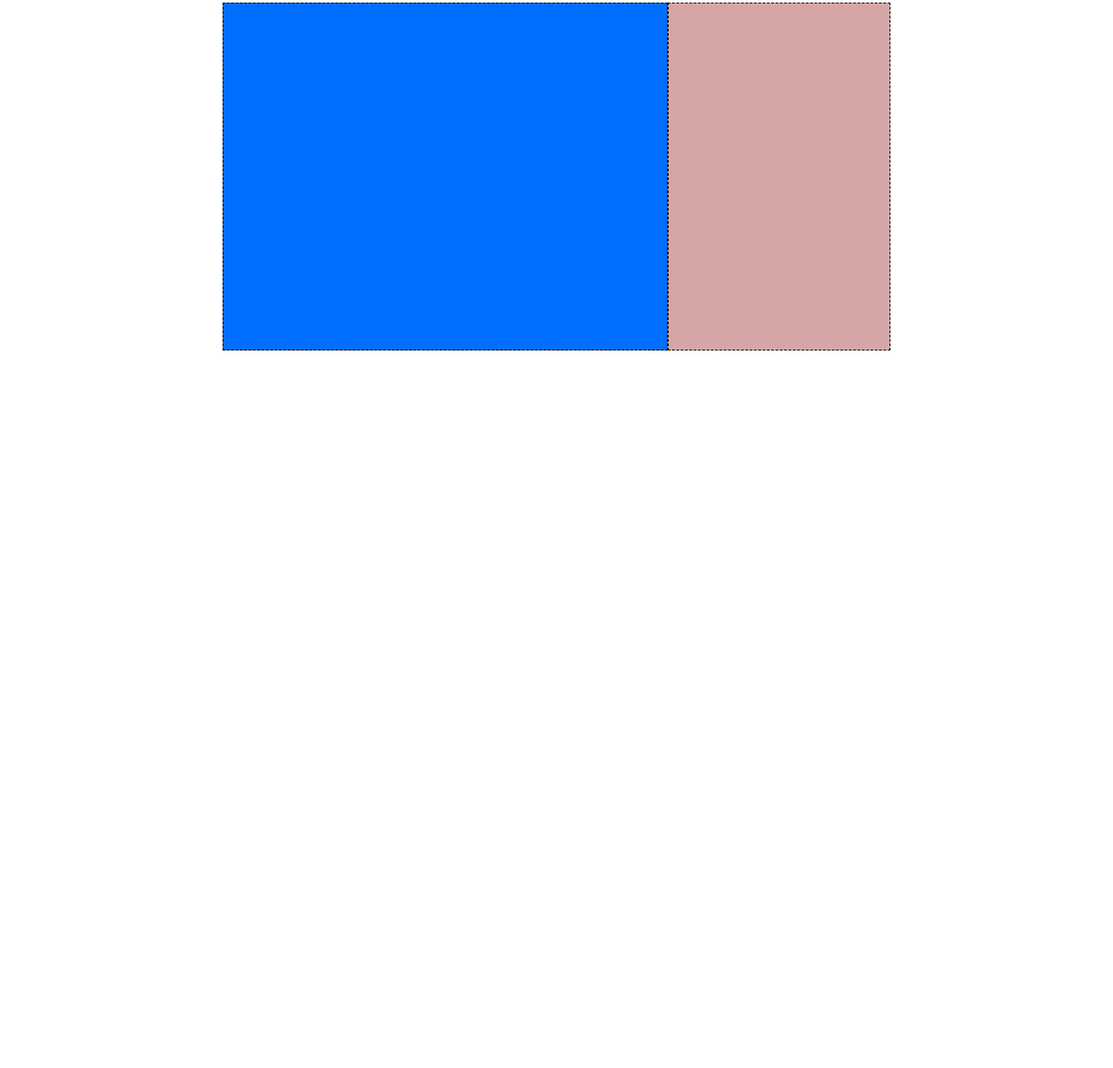
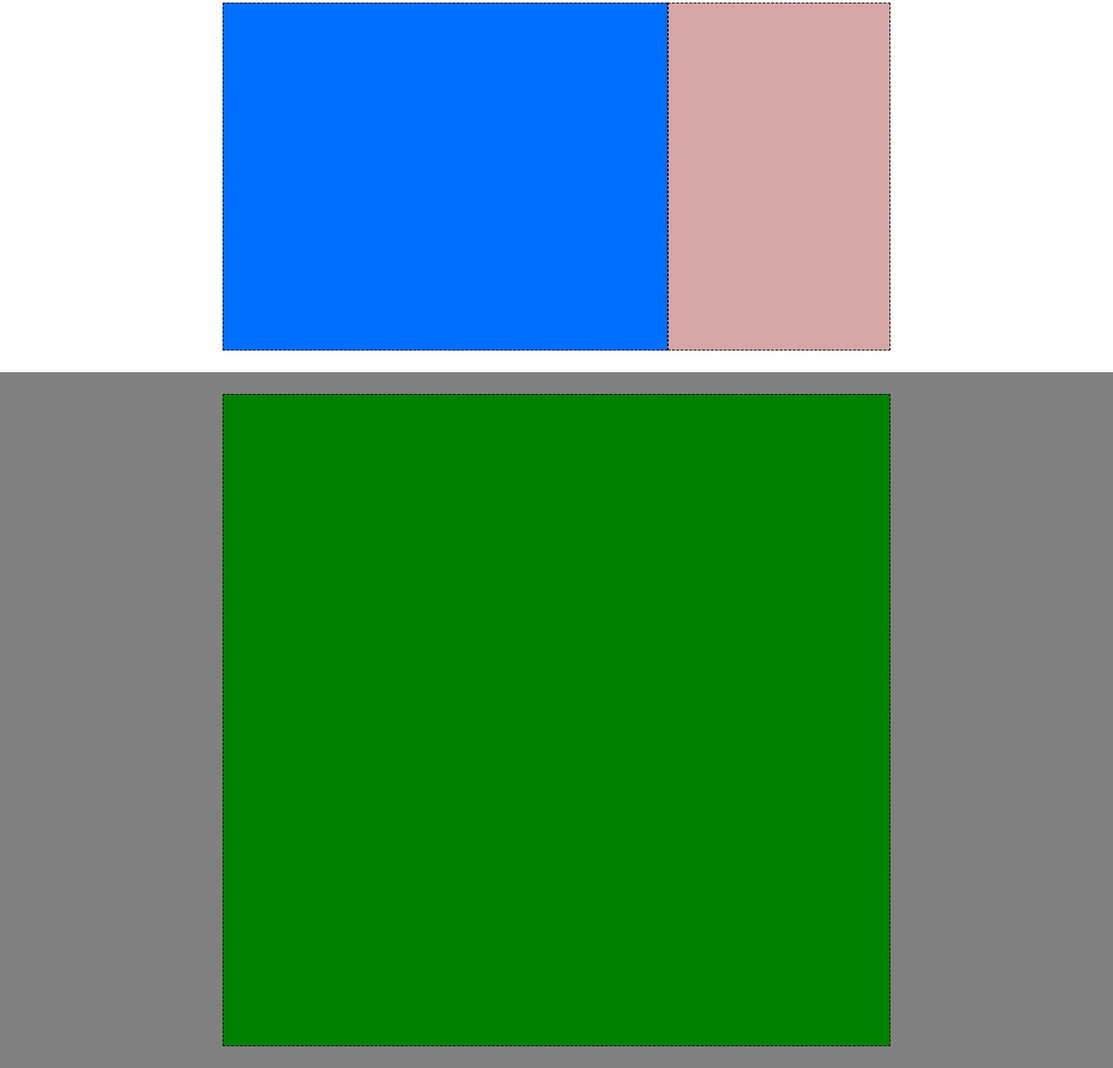
Before and after one commit to RiccardoGarbo/htmlcss-struttura-discord, a plain HTML site: page index.html in a window 1280 px wide. Shown: the part 1382-2610 px from the top of the page at 87% size. Before the commit the page ends 1810 px from the top, so only its background shows below. Drawn offline with Linux system fonts and the light colour scheme.

Commit message:
end main with content

```diff
--- a/index.html
+++ b/index.html
@@ -40,6 +40,10 @@
             <div class="content-1"></div>
             <div class="content-2"></div>
         </div>
+        <div class="container-content-big">
+            <div class="big-content"></div>     <!--contenuco grosso-->
+
+        </div>
 
     </main>
 
--- a/style.css
+++ b/style.css
@@ -57,7 +57,7 @@ a{
  /*under front head*/
 .under-front-head{
     background-color: blue;
-    height: 400px;
+    min-height: 400px;
     display: flex;
     justify-content: center;
     align-items: center;
@@ -69,10 +69,10 @@ a{
     border: 1px dashed black;
 
 }
-.container-content-w                 /*primo contenuto*/
+.container-content-w                 /*Contenuti principali*/
 {background-color: white;
     display: flex;
-    height: 450px;
+    min-height: 450px;
     justify-content: center;
     align-items: center;
 
@@ -101,4 +101,19 @@ a{
     justify-content: center;
     align-items: center;
 
+}                       /*Big content*/
+
+.container-content-big{
+    background-color: gray;
+    min-height: 800px;
+    display: flex;
+    justify-content: center;
+    align-items: center;
 }
+.big-content{
+    height: 750px;
+    background-color: green;
+    width: 60%;
+    border: 1px dashed black;
+
+}
```
